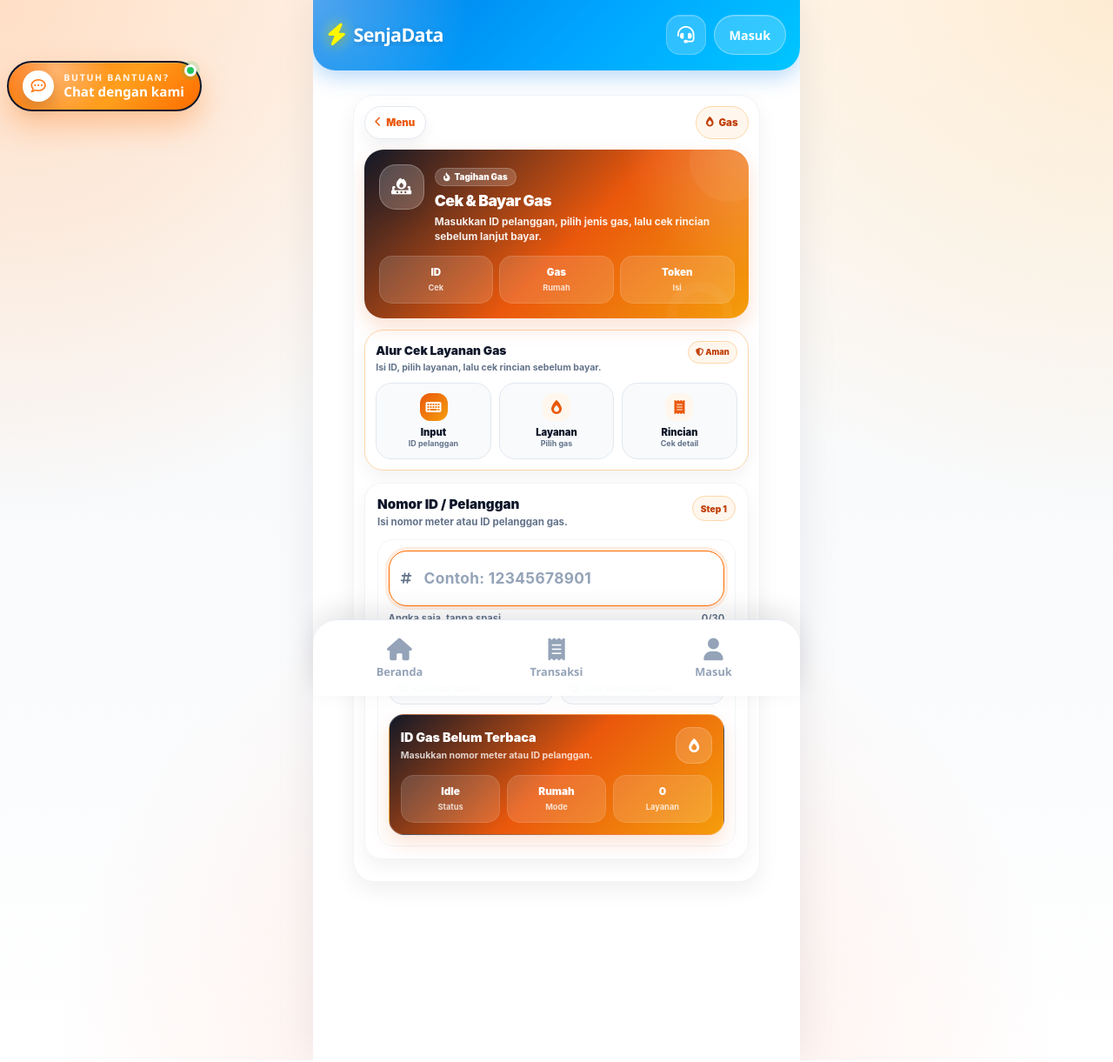
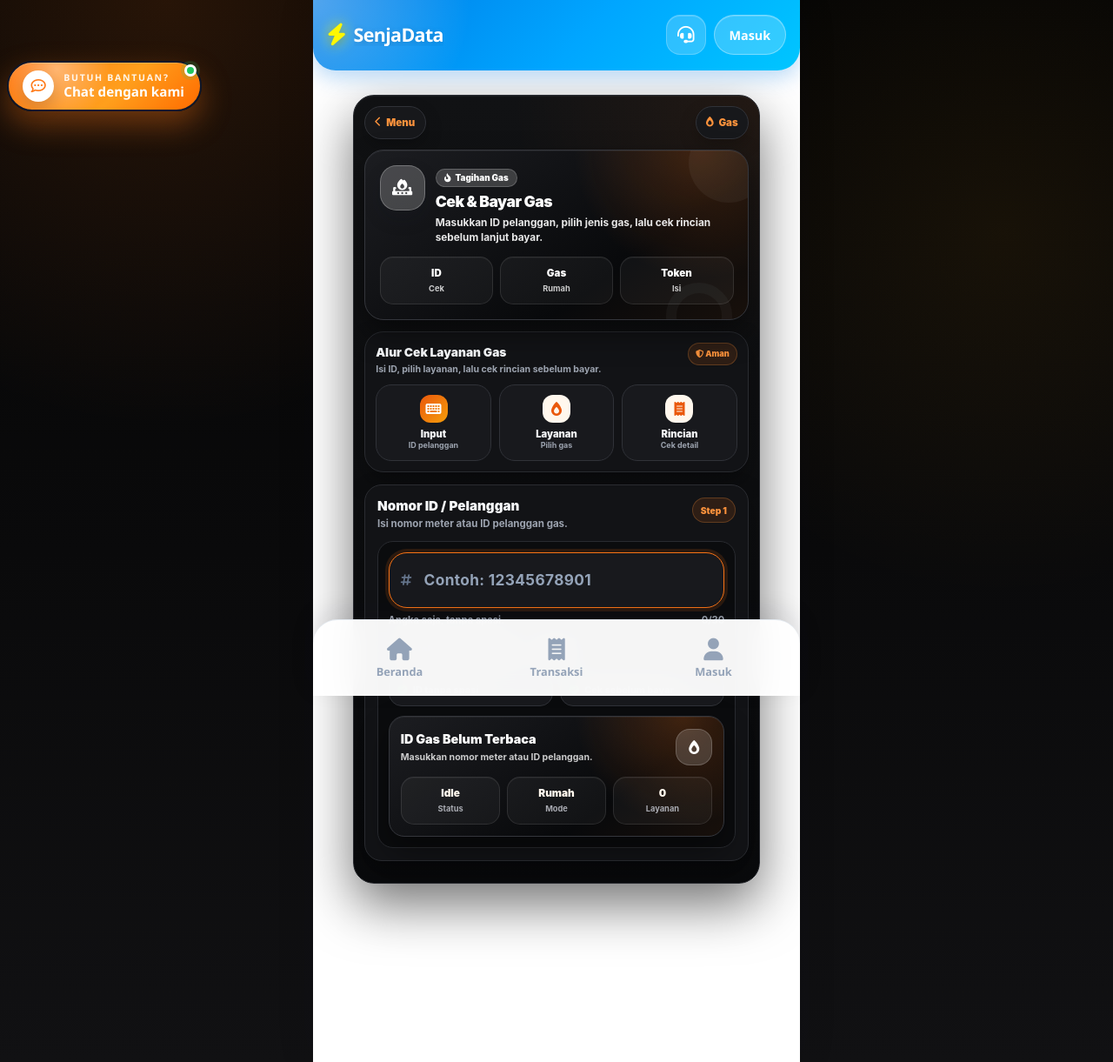
Before and after one commit to simanjuntakanggi381-alt/Pulsa-Ultra, a Flask app: page /gas/ in a window 1280 px wide. Shown: the whole page at 87% size. Run offline with Flask 3, Linux system fonts and the light colour scheme.

Commit message:
update templates

```diff
--- a/templates/gas.html
+++ b/templates/gas.html
@@ -1196,6 +1196,235 @@ body{
     }
 }
 
+/* Midnight dashboard theme - hitam elegan dengan kontras yang tetap jelas */
+body{
+    background:
+        radial-gradient(circle at 15% 0%,rgba(249,115,22,.14),transparent 30%),
+        radial-gradient(circle at 90% 22%,rgba(245,158,11,.07),transparent 28%),
+        linear-gradient(180deg,#050505 0%,#0a0a0b 52%,#111113 100%)!important;
+}
+
+.gas-center-shell{
+    background:
+        radial-gradient(circle at 100% 0%,rgba(249,115,22,.08),transparent 28%),
+        linear-gradient(180deg,#111214,#090a0c)!important;
+    border-color:#292b30!important;
+    box-shadow:0 24px 60px rgba(0,0,0,.55),inset 0 1px 0 rgba(255,255,255,.035)!important;
+}
+
+.gas-back,
+.gas-chip{
+    background:#17181b!important;
+    border-color:#303238!important;
+    color:#fb923c!important;
+    box-shadow:0 8px 20px rgba(0,0,0,.22)!important;
+}
+
+.gas-hero,
+.gas-live-card,
+.dashboard-card,
+.summary-total{
+    background:
+        radial-gradient(circle at 88% 0%,rgba(249,115,22,.22),transparent 34%),
+        linear-gradient(145deg,#1c1d21 0%,#08090b 68%,#18100b 100%)!important;
+    border:1px solid #34363c!important;
+    box-shadow:0 16px 34px rgba(0,0,0,.42),inset 0 1px 0 rgba(255,255,255,.055)!important;
+}
+
+.dashboard-card{
+    position:relative;
+}
+
+.dashboard-card::after{
+    content:"";
+    position:absolute;
+    inset:0;
+    pointer-events:none;
+    background:linear-gradient(110deg,transparent 0 62%,rgba(249,115,22,.07));
+}
+
+.dashboard-main,
+.dashboard-stats{
+    position:relative;
+    z-index:1;
+}
+
+.dashboard-label{
+    background:rgba(34,197,94,.11)!important;
+    color:#86efac!important;
+    border:1px solid rgba(74,222,128,.22);
+}
+
+.dash-stat,
+.live-stat,
+.hero-mini{
+    background:rgba(255,255,255,.045)!important;
+    border-color:rgba(255,255,255,.10)!important;
+    box-shadow:inset 0 1px 0 rgba(255,255,255,.04);
+}
+
+.dash-stat strong,
+.live-stat strong{
+    color:#fff7ed!important;
+}
+
+.dash-stat span,
+.live-stat span{
+    color:#a9abb2!important;
+}
+
+.panel-card,
+.gas-flow-panel,
+.summary-box{
+    background:#121316!important;
+    border-color:#2a2c31!important;
+    box-shadow:0 12px 28px rgba(0,0,0,.30)!important;
+}
+
+.section-title h3,
+.gas-flow-head strong,
+.mode-title strong,
+.summary-title,
+.summary-row b{
+    color:#f8fafc!important;
+}
+
+.section-title p,
+.gas-flow-head span,
+.mode-title span,
+.summary-row span,
+.input-help{
+    color:#9ca3af!important;
+}
+
+.input-console{
+    background:#0b0c0e!important;
+    border-color:#292b30!important;
+}
+
+.input-control{
+    background:#18191d!important;
+    border-color:#3b3d43!important;
+    color:#fff!important;
+    caret-color:#fb923c;
+}
+
+.input-control:focus{
+    border-color:#f97316!important;
+    box-shadow:0 0 0 4px rgba(249,115,22,.14)!important;
+}
+
+.quick-row button,
+.mode-chip{
+    background:#191a1e!important;
+    border-color:#34363c!important;
+    color:#d7d9de!important;
+}
+
+.mode-chip.active{
+    background:linear-gradient(135deg,#f97316,#ea580c)!important;
+    border-color:#fb923c!important;
+    color:#fff!important;
+    box-shadow:0 7px 18px rgba(234,88,12,.22);
+}
+
+.gas-flow-item,
+.gas-checklist div,
+.gas-service-overview div,
+.gas-price-help{
+    background:#18191d!important;
+    border-color:#303238!important;
+}
+
+.gas-flow-item strong,
+.gas-service-overview strong,
+.gas-price-help strong{
+    color:#f3f4f6!important;
+}
+
+.gas-flow-item span,
+.gas-service-overview span,
+.gas-price-help span,
+.gas-checklist div{
+    color:#9ca3af!important;
+}
+
+.section-pill,
+.gas-flow-pill,
+.gas-service-overview i{
+    background:rgba(249,115,22,.12)!important;
+    border-color:rgba(251,146,60,.25)!important;
+    color:#fb923c!important;
+}
+
+.service-card{
+    background:#151619!important;
+    border-color:#303238!important;
+}
+
+.service-card:hover,
+.service-card.active{
+    background:#1b1714!important;
+    border-color:#f97316!important;
+    box-shadow:0 0 0 1px rgba(249,115,22,.45),0 14px 28px rgba(0,0,0,.32)!important;
+}
+
+.service-name strong,
+.service-meta b,
+.price-line strong{
+    color:#f8fafc!important;
+}
+
+.service-name span,
+.service-meta span,
+.price-line small{
+    color:#9ca3af!important;
+}
+
+.service-meta div,
+.price-line,
+.service-benefits{
+    background:#0e0f11!important;
+    border-color:#292b30!important;
+}
+
+.service-benefits span{
+    background:#191a1d!important;
+    border-color:#303238!important;
+    color:#c7c9ce!important;
+}
+
+.price-line span{
+    color:#fb923c!important;
+}
+
+.summary-row{
+    border-bottom-color:#2a2c31!important;
+}
+
+.choose-service,
+.submit-btn{
+    background:linear-gradient(135deg,#fb923c,#ea580c)!important;
+    box-shadow:0 10px 24px rgba(234,88,12,.24)!important;
+}
+
+@media(max-width:520px){
+    body{background:#070708!important}
+    .gas-center-shell{background:linear-gradient(180deg,#111214,#090a0c)!important;border-color:#24262b!important}
+    .dashboard-card{display:block!important;margin-bottom:.5rem!important}
+    .dashboard-main{padding:.68rem!important}
+    .dashboard-label{margin-bottom:.35rem!important;font-size:.52rem!important}
+    .dashboard-card h3{font-size:.82rem!important}
+    .dashboard-card p{font-size:.58rem!important;margin-top:.18rem!important}
+    .dashboard-stats{padding:.5rem .68rem .68rem!important;gap:.34rem!important}
+    .dash-stat{padding:.42rem .25rem!important;border-radius:12px!important}
+    .dash-stat strong{font-size:.62rem!important}
+    .dash-stat span{font-size:.48rem!important}
+    .panel-card,.gas-flow-panel,.summary-box{border-color:#292b30!important;box-shadow:0 8px 18px rgba(0,0,0,.28)!important}
+    .input-console{background:#0b0c0e!important;border-color:#292b30!important}
+    .gas-info,.gas-error{background:#18191d!important;border-color:#303238!important;color:#d1d5db!important}
+}
+
 </style>
 
 <div class="gas-center-page">
```
